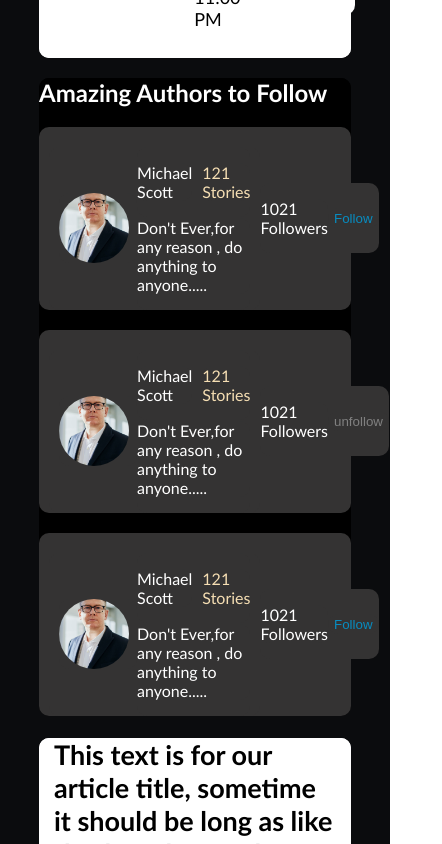
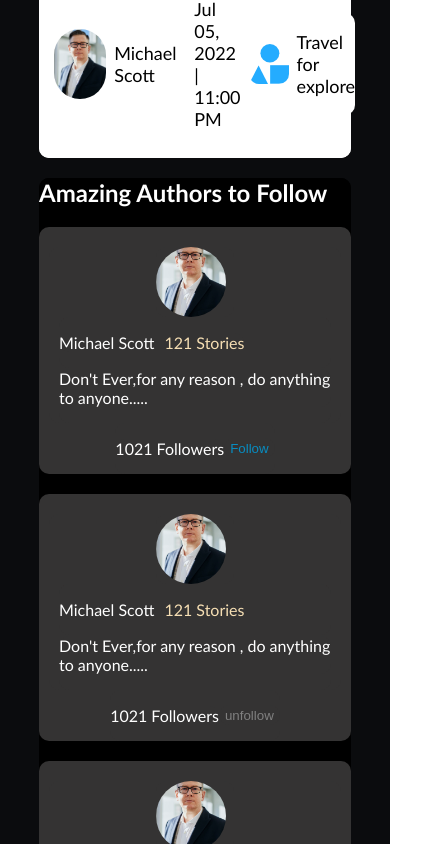
Before and after one commit to shihabsararrafid/front-end-task, a React (Create React App) app: page / in a window 390 px wide. Shown: the part 3640-4484 px from the top of the page, 442 px wide, since content can reach past the window. Built offline with nearby package versions, Linux system fonts and the light colour scheme.

Commit message:
responsive done

```diff
--- a/src/Components/AuthorProfile/AuhtorProfile.css
+++ b/src/Components/AuthorProfile/AuhtorProfile.css
@@ -2,6 +2,7 @@
    display: flex;
    margin-top: 20px;
     align-items: baseline;
+
     color: white;
     padding: 0 10px;
     background-color: #343333 !important;
@@ -42,3 +43,8 @@
     color: gray !important
     ;
 }
+@media screen and (max-width:750px) {
+    .authorProfile{
+        flex-direction: column;
+    }
+}
--- a/src/Components/AuthorProfile/AuthorProfile.js
+++ b/src/Components/AuthorProfile/AuthorProfile.js
@@ -17,8 +17,6 @@ const AuthorProfile = ({unfollow}) => {
             </div>
             <p>Don't Ever,for any reason , do anything to anyone.....</p>
            </div>
-
-
            </div>
             </div>
             <div className='div-3'>
--- a/src/Components/Body/Body.css
+++ b/src/Components/Body/Body.css
@@ -38,7 +38,7 @@ background-color: white;
 }
 @media screen and (max-width:1000px ) {
     .longStory_1{
-        grid-template-rows: 250px 200px;
+        grid-template-rows: 250px 300px;
         grid-template-columns:1fr ;
 
     }
```
